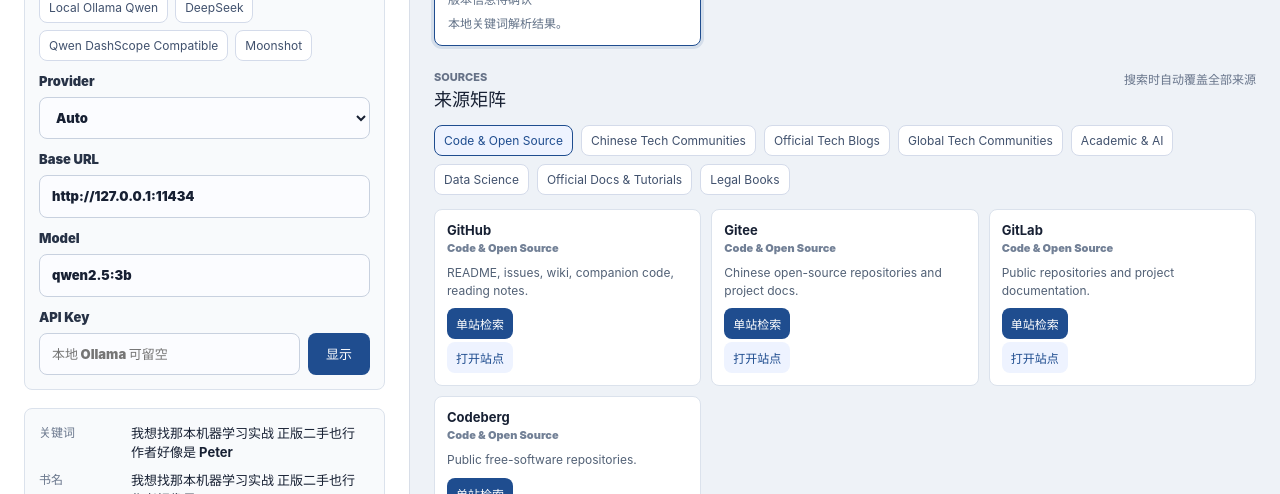
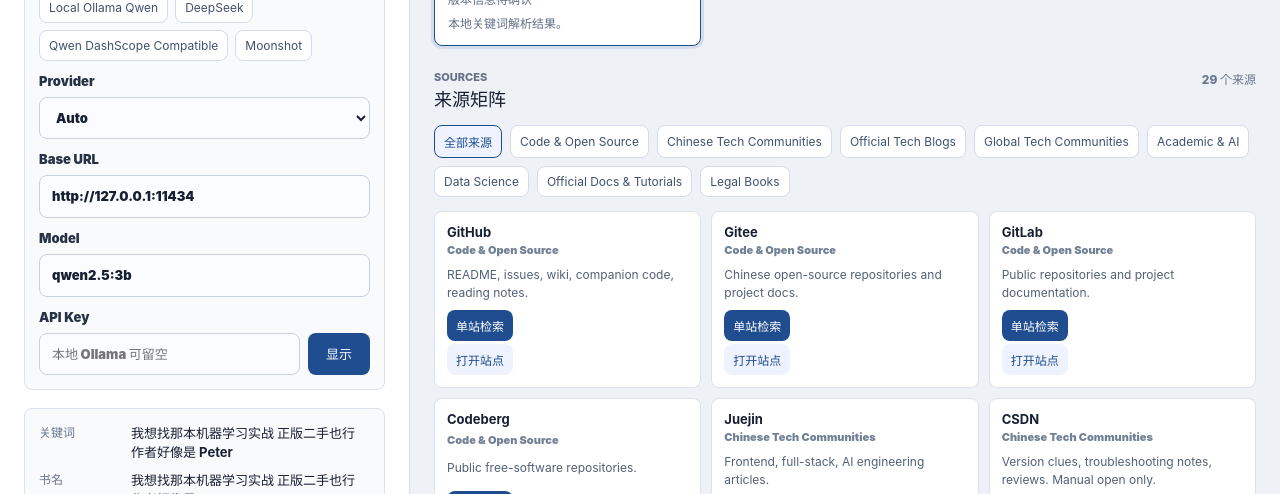
Before and after one commit to MuQ-loC/BookRoute, a React (Vite) app: page / in a window 1280 px wide. Shown: the part 449-943 px from the top of the page. Built offline with nearby package versions, Linux system fonts and the light colour scheme; no server answers.

Commit message:
Add all sources filter tab

```diff
--- a/src/App.tsx
+++ b/src/App.tsx
@@ -52,6 +52,7 @@
   import.meta.env.VITE_AI_BRIDGE_URL || 'http://127.0.0.1:8787/api/parse-book-query'
 const AI_PROVIDER_URL =
   import.meta.env.VITE_AI_PROVIDER_URL || 'http://127.0.0.1:8787/api/providers'
+const ALL_SOURCES = '全部来源'
 
 const defaultProvider: ProviderConfig = {
   type: 'auto',
@@ -234,7 +235,7 @@
   const [showKey, setShowKey] = useState(false)
   const [parsed, setParsed] = useState<ParsedQuery>(() => fallbackParse(input))
   const [selectedIndex, setSelectedIndex] = useState(0)
-  const [siteCategory, setSiteCategory] = useState('Code & Open Source')
+  const [siteCategory, setSiteCategory] = useState(ALL_SOURCES)
   const [loading, setLoading] = useState(false)
   const [searchingSite, setSearchingSite] = useState('')
   const [results, setResults] = useState<SearchResult[]>([])
@@ -265,9 +266,12 @@
   }
   const routeQuery = buildRouteQuery(parsed, selectedIndex)
   const matrixSites = useMemo(
-    () => targetSites.filter((site) => site.category === siteCategory),
+    () => (siteCategory === ALL_SOURCES
+      ? targetSites
+      : targetSites.filter((site) => site.category === siteCategory)),
     [siteCategory],
   )
+  const sourceTabs = useMemo(() => [ALL_SOURCES, ...targetCategories], [])
   const blocked = parsed.risk === 'piracy_requested'
   const apiSourceCount = targetSites.filter((site) => site.searchable).length
 
@@ -529,11 +533,11 @@
               <p className="eyebrow">Sources</p>
               <h2>来源矩阵</h2>
             </div>
-            <span>搜索时自动覆盖全部来源</span>
+            <span>{siteCategory === ALL_SOURCES ? `${targetSites.length} 个来源` : `${matrixSites.length} 个来源`}</span>
           </div>
 
           <div className="category-tabs">
-            {targetCategories.map((category) => (
+            {sourceTabs.map((category) => (
               <button
                 type="button"
                 key={category}
```
